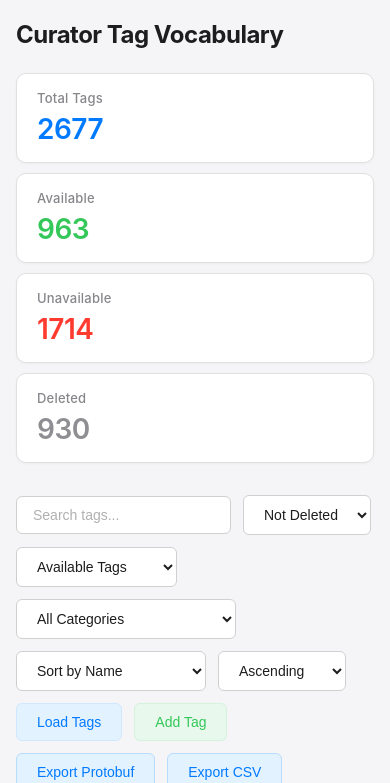
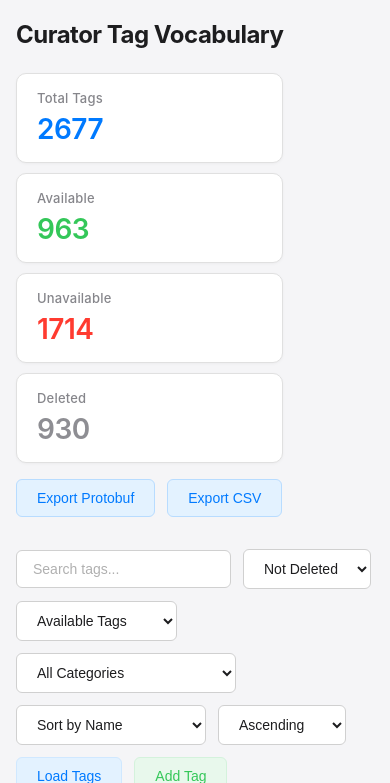
Before and after one commit to xylcm/curator-tag-vocab, a Flask app: page /tagging/vocab/ in a window 390 px wide. Shown: the top 783 px of the page. Run offline with Flask 3, Linux system fonts and the light colour scheme; data comes from the database, SQL or seed files in the repository; parts of the project's set-up code (start-up, migrations or seed data) failed here and were passed over.

Commit message:
feat: 将导出按钮移动到页面右上角
- 将 Export Protobuf 和 Export CSV 按钮从 .controls 区域移至 .header 区域
- 使用 flex 布局实现标题与导出按钮的左右对齐
- 添加响应式处理，小屏幕下垂直堆叠布局
- 保持按钮 ID 不变，确保 JavaScript 事件绑定正常工作

Closes #39

Co-Authored-By: Claude Opus 4.5 <noreply@anthropic.com>

```diff
--- a/src/static/css/main.css
+++ b/src/static/css/main.css
@@ -17,6 +17,13 @@ body {
     max-width: 1400px;
     margin: 0 auto;
     padding: 32px 32px 24px 32px;
+    display: flex;
+    justify-content: space-between;
+    align-items: flex-start;
+}
+
+.header-left {
+    flex: 1;
 }
 
 .header h1 {
@@ -25,6 +32,13 @@ body {
     margin-bottom: 24px;
     color: #1d1d1f;
     letter-spacing: -0.5px;
+}
+
+.header-actions {
+    display: flex;
+    gap: 12px;
+    align-items: center;
+    padding-top: 4px;
 }
 
 .stats {
@@ -680,6 +694,13 @@ input[type="text"]::placeholder {
 @media (max-width: 768px) {
     .header {
         padding: 24px 20px 20px 20px;
+        flex-direction: column;
+        gap: 16px;
+    }
+
+    .header-actions {
+        padding-top: 0;
+        align-self: flex-start;
     }
 
     .controls {
--- a/src/templates/tags.html
+++ b/src/templates/tags.html
@@ -4,8 +4,8 @@
 
 {% block content %}
 <div class="header">
+    <div class="header-left">
         <h1>Curator Tag Vocabulary</h1>
-
         <div class="stats">
             <div class="stat-item">
                 <span class="stat-label">Total Tags</span>
@@ -23,6 +23,11 @@
                 <span class="stat-label">Deleted</span>
                 <span class="stat-value deleted" id="stat-deleted">-</span>
             </div>
+        </div>
+    </div>
+    <div class="header-actions">
+        <button class="btn btn-info" id="export-protobuf-btn">Export Protobuf</button>
+        <button class="btn btn-info" id="export-csv-btn">Export CSV</button>
     </div>
 </div>
 
@@ -60,8 +65,6 @@
 
         <button class="btn btn-primary" id="load-btn">Load Tags</button>
         <button class="btn btn-success" id="add-btn">Add Tag</button>
-        <button class="btn btn-info" id="export-protobuf-btn">Export Protobuf</button>
-        <button class="btn btn-info" id="export-csv-btn">Export CSV</button>
     </div>
 </div>
 
```
Lines whose indentation alone changed are shown as unchanged.
